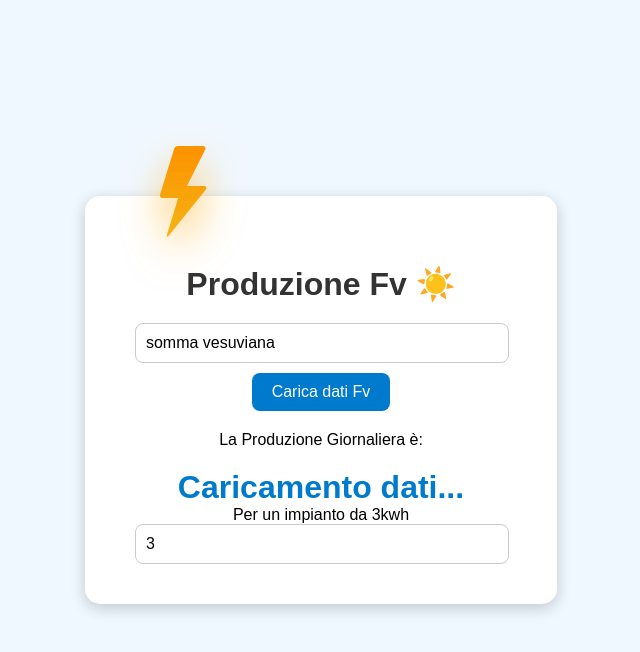
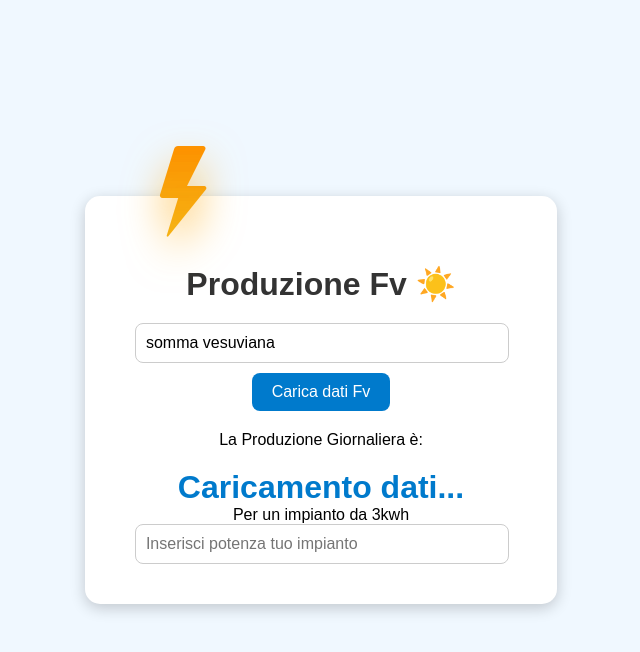
Before and after one commit to maxcaut/Fv-solar, a website: page public/index.html in a window 1280 px wide. Shown: the whole page, without its empty margins (319-959 px from the left). Drawn offline with Linux system fonts and the light colour scheme.

Commit message:
Update index.html

```diff
--- a/public/index.html
+++ b/public/index.html
@@ -18,7 +18,7 @@
     <div id="valore" class="valore">Inserisci una città</div>
     <div id="">Per un impianto da 3kwh</div>
 
-    <input type="number" id="potenzaInput" placeholder="Inserisci potenza tuo impianto" value="3">
+    <input type="number" id="potenzaInput" placeholder="Inserisci potenza tuo impianto" >
 
 
 
```
